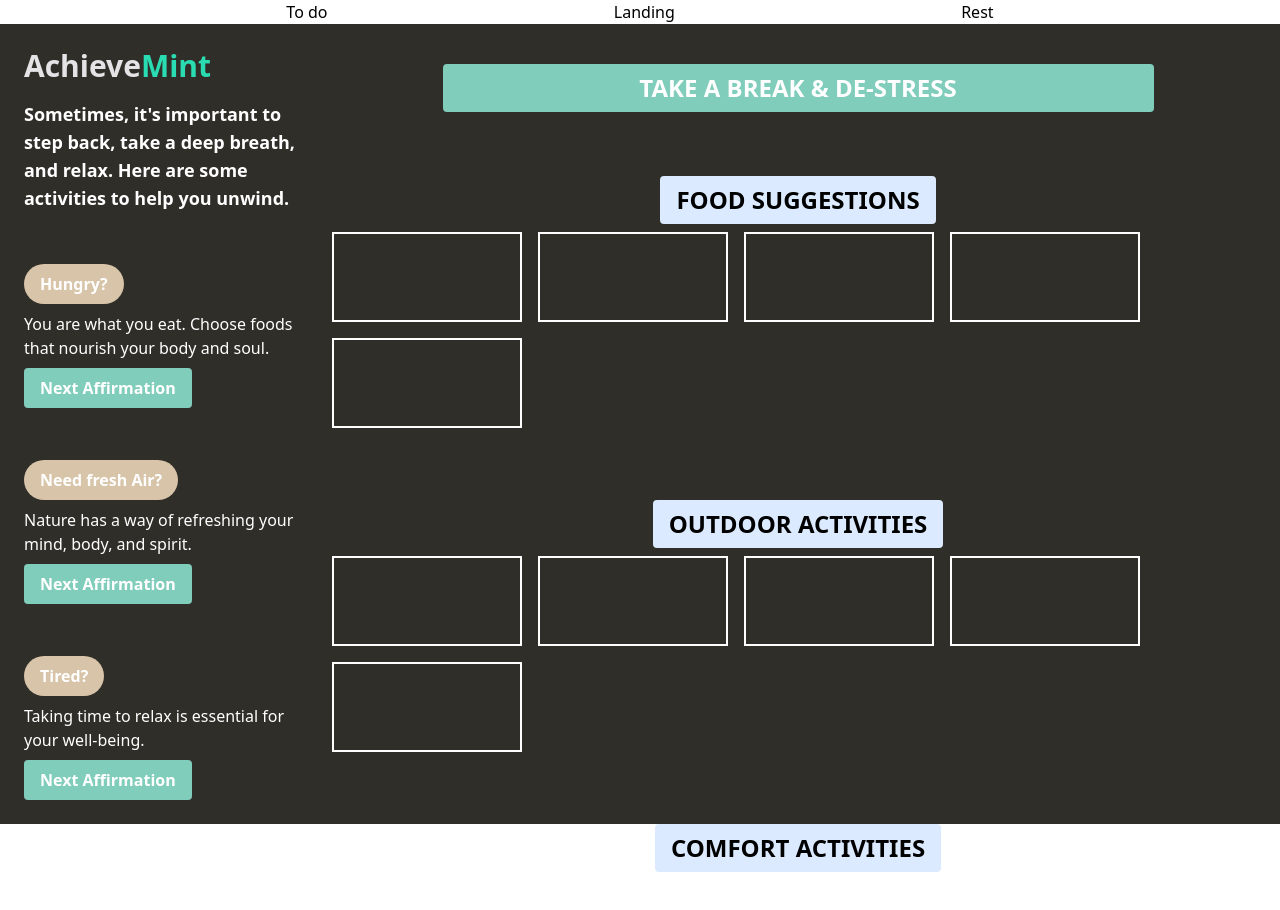
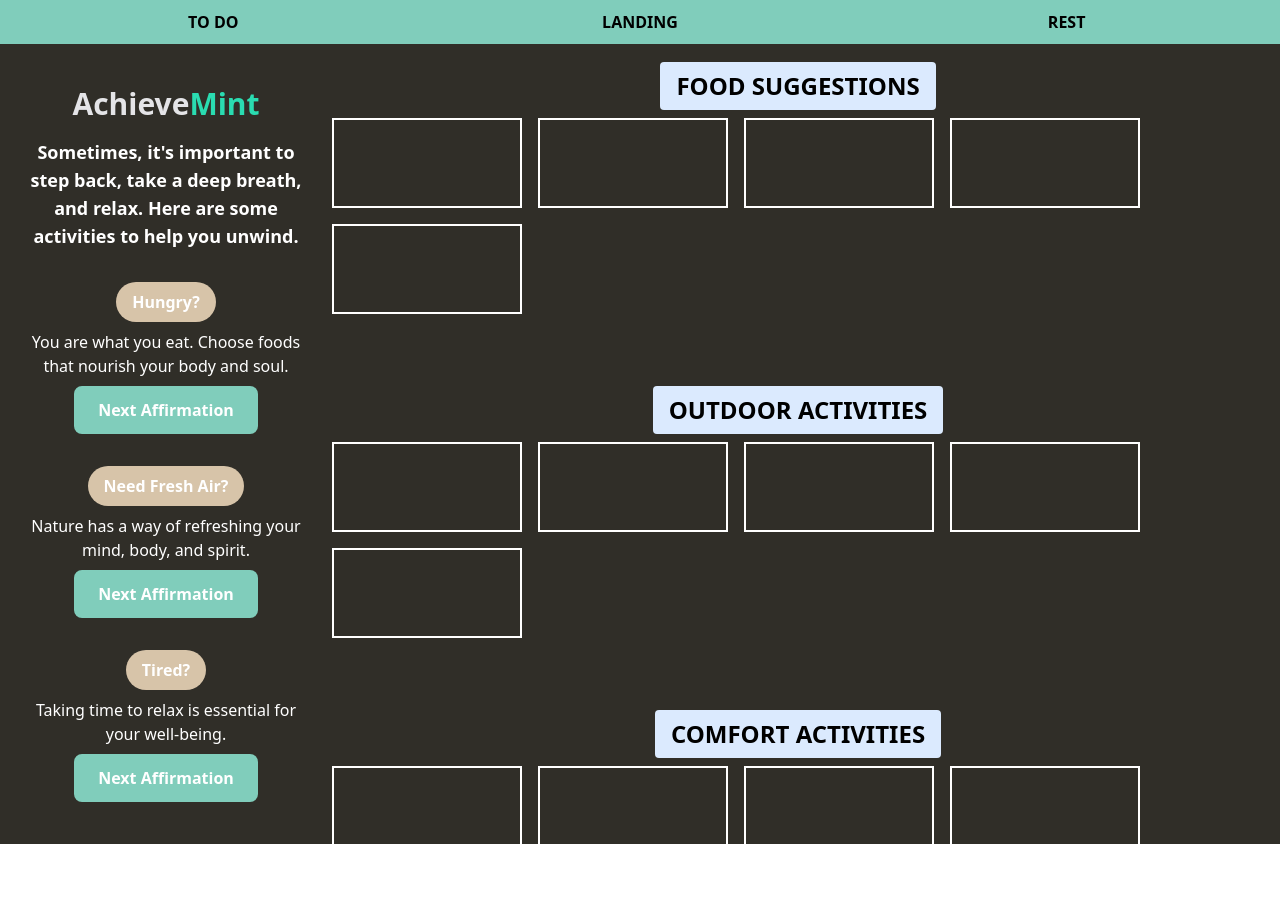
Before and after one commit to devsoc-unsw/trainee-saturn-24t1, a React (Create React App) app in the folder frontend/: page /rest in a window 1280 px wide. Shown: the top 910 px of the page. Built offline with nearby package versions, Linux system fonts and the light colour scheme.

Commit message:
added header button tabs, and changed layout of rest page

```diff
--- a/frontend/src/App.css
+++ b/frontend/src/App.css
@@ -36,3 +36,21 @@
     transform: rotate(360deg);
   }
 }
+/* style for the header tab buttons */
+.nav-button {
+  background-color: #80CDBB; /* didnt know what colour to choose so i chose mint */
+  color: black;
+  border: none;
+  padding: 10px 0;
+  width: calc(100% / 3);
+  font-size: 16px;
+  font-weight: bold;
+  cursor: pointer;
+  transition: background-color 0.3s ease, transform 0.2s ease;
+  box-sizing: border-box;
+}
+
+.nav-button:hover {
+  background-color: #238e75;
+  transform: translateY(-3px);
+}
--- a/frontend/src/App.js
+++ b/frontend/src/App.js
@@ -10,14 +10,13 @@ import Rest from './screens/Rest';
 
 function App() {
   const navigate = useNavigate();
-  // hello
 
   return (
     <div>
       <div className='flex justify-evenly'>
-        <button onClick={() => navigate('/todo')}>To do</button>
-        <button onClick={() => navigate('/')}>Landing</button>
-        <button onClick={() => navigate('/rest')}>Rest</button>
+        <button className="nav-button" onClick={() => navigate('/todo')}>TO DO</button>
+        <button className="nav-button" onClick={() => navigate('/')}>LANDING</button>
+        <button className="nav-button" onClick={() => navigate('/rest')}>REST</button>
       </div>
       <Routes>
         <Route path='/' element={<Landing />} />
--- a/frontend/src/screens/Rest.js
+++ b/frontend/src/screens/Rest.js
@@ -47,28 +47,28 @@ function Rest() {
     };
 
     return (
-        <div className="h-screen p-2 bg-[#302E28] flex">
+        <div className="h-screen p-2 bg-[#302E28] flex justify-center items-center">
             <div className="w-1/4 p-4 flex flex-col justify-between">
-                <div className="flex flex-col items-start">
+                <div className="flex flex-col items-center">
                     <h1 className="text-3xl font-bold">
                         <span className="text-zinc-200">Achieve</span><span className="text-[#2ADCB1]">Mint</span>
                     </h1>
-                    <p className="text-lg font-semibold mt-4 text-white">Sometimes, it's important to step back, take a deep breath, and relax. Here are some activities to help you unwind.</p>
+                    <p className="text-lg font-semibold mt-4 text-white text-center">Sometimes, it's important to step back, take a deep breath, and relax. Here are some activities to help you unwind.</p>
                 </div>
-                <div className="flex flex-col items-start mt-8">
+                <div className="flex flex-col items-center mt-8">
                     <div className="bg-[#D7C4A9] text-white font-bold rounded-full px-4 py-2 text-center">Hungry?</div>
-                    <p className="mt-2 text-white">{foodAffirmations[foodIndex]}</p>
-                    <button className="bg-[#80CDBB] hover:bg-[#D7C4A9] text-white font-bold py-2 px-4 mt-2 rounded" onClick={changeFoodAffirmation}>Next Affirmation</button>
+                    <p className="mt-2 text-white text-center">{foodAffirmations[foodIndex]}</p>
+                    <button className="bg-[#80CDBB] hover:bg-[#D7C4A9] text-white font-bold py-3 px-6 mt-2 rounded-lg" onClick={changeFoodAffirmation}>Next Affirmation</button>
                 </div>
-                <div className="flex flex-col items-start mt-8">
-                    <div className="bg-[#D7C4A9] text-white font-bold rounded-full px-4 py-2 text-center">Need fresh Air?</div>
-                    <p className="mt-2 text-white">{outdoorAffirmations[outdoorIndex]}</p>
-                    <button className="bg-[#80CDBB] hover:bg-[#D7C4A9] text-white font-bold py-2 px-4 mt-2 rounded" onClick={changeOutdoorAffirmation}>Next Affirmation</button>
+                <div className="flex flex-col items-center mt-8">
+                    <div className="bg-[#D7C4A9] text-white font-bold rounded-full px-4 py-2 text-center">Need Fresh Air?</div>
+                    <p className="mt-2 text-white text-center">{outdoorAffirmations[outdoorIndex]}</p>
+                    <button className="bg-[#80CDBB] hover:bg-[#D7C4A9] text-white font-bold py-3 px-6 mt-2 rounded-lg" onClick={changeOutdoorAffirmation}>Next Affirmation</button>
                 </div>
-                <div className="flex flex-col items-start mt-8">
+                <div className="flex flex-col items-center mt-8">
                     <div className="bg-[#D7C4A9] text-white font-bold rounded-full px-4 py-2 text-center">Tired?</div>
-                    <p className="mt-2 text-white">{comfortAffirmations[comfortIndex]}</p>
-                    <button className="bg-[#80CDBB] hover:bg-[#D7C4A9] text-white font-bold py-2 px-4 mt-2 rounded" onClick={changeComfortAffirmation}>Next Affirmation</button>
+                    <p className="mt-2 text-white text-center">{comfortAffirmations[comfortIndex]}</p>
+                    <button className="bg-[#80CDBB] hover:bg-[#D7C4A9] text-white font-bold py-3 px-6 mt-2 rounded-lg" onClick={changeComfortAffirmation}>Next Affirmation</button>
                 </div>
             </div>
             <div className="w-3/4">
```
